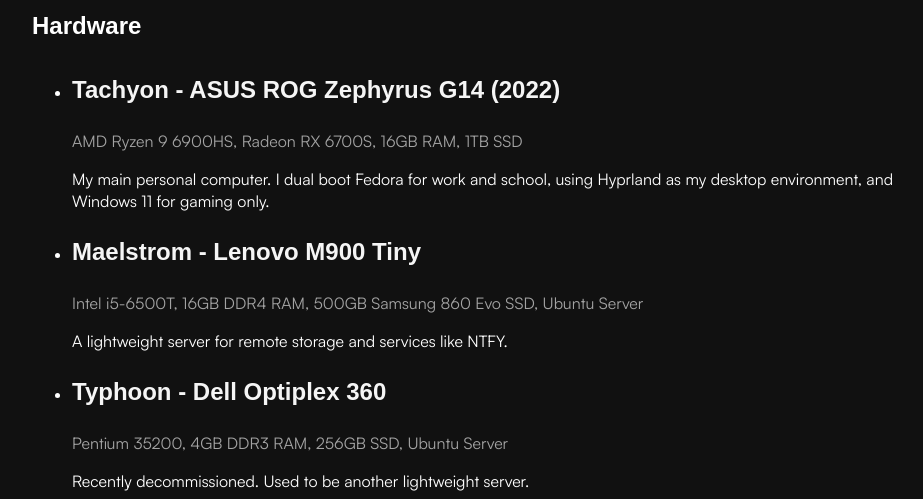
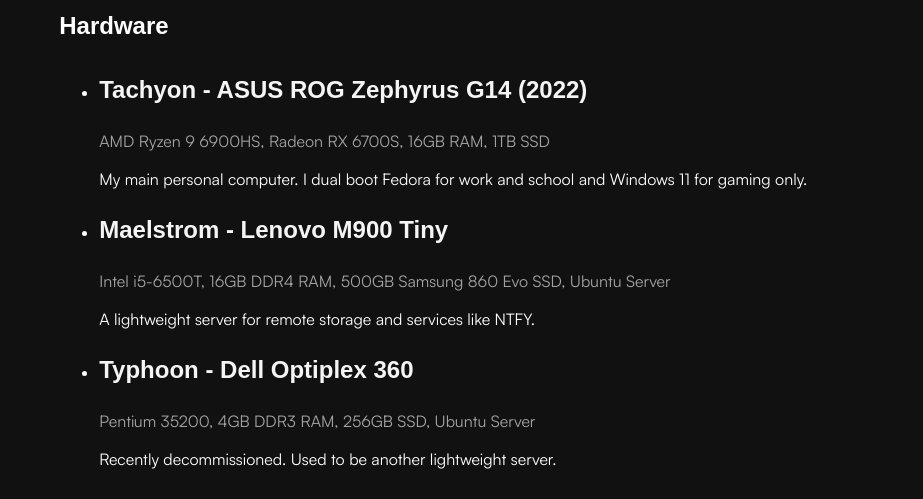
Before and after one commit to rithikasilva/rithikasilva.github.io, an Astro site: page /uses in a window 1280 px wide. Shown: the part 244-743 px from the top of the page, without its empty margins (160-1083 px from the left). Built offline with nearby package versions, Linux system fonts and the light colour scheme; Astro itself is replaced by a stand-in of ours; a web font is replaced by a local one.

Commit message:
chore: remove current DE

```diff
--- a/src/pages/uses.astro
+++ b/src/pages/uses.astro
@@ -13,7 +13,7 @@
         <li>
           <h3 class="text-2xl font-bold text-gray-100">Tachyon - ASUS ROG Zephyrus G14 (2022)</h3>
           <p class="text-gray-400">AMD Ryzen 9 6900HS, Radeon RX 6700S, 16GB RAM, 1TB SSD</p>
-          <p class="mt-2">My main personal computer. I dual boot Fedora for work and school, using Hyprland as my desktop environment, and Windows 11 for gaming only.</p>
+          <p class="mt-2">My main personal computer. I dual boot Fedora for work and school and Windows 11 for gaming only.</p>
         </li>
         <li>
           <h3 class="text-2xl font-bold text-gray-100">Maelstrom - Lenovo M900 Tiny</h3>
```
